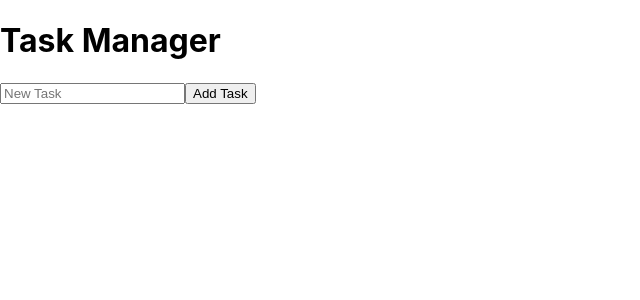
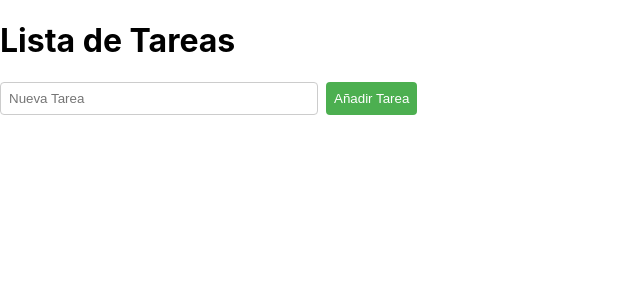
Before and after one commit to miguelsotelo01/Trabajo-integrador-argentina-programa-4.0--React, a React (Create React App) app: page / in a window 1280 px wide. Shown: the top 300 px of the page, without its empty margins (0-640 px from the left). Built offline with nearby package versions, Linux system fonts and the light colour scheme.

Commit message:
update styledcomponent

```diff
--- a/public/index.html
+++ b/public/index.html
@@ -2,19 +2,16 @@
 <html lang="en">
   <head>
     <meta charset="utf-8" />
-    <link rel="icon" href="%PUBLIC_URL%/favicon.ico" />
     <meta name="viewport" content="width=device-width, initial-scale=1" />
     <meta name="theme-color" content="#000000" />
-    <meta
-      name="description"
-      content="Web site created using create-react-app"
-    />
-    <link rel="apple-touch-icon" href="%PUBLIC_URL%/logo192.png" />
+    <meta name="description" content="Web site created using create-react-app" />
     <!--
+
       manifest.json provides metadata used when your web app is installed on a
       user's mobile device or desktop. See https://developers.google.com/web/fundamentals/web-app-manifest/
     -->
     <link rel="manifest" href="%PUBLIC_URL%/manifest.json" />
+    <link rel="icon" href="/tarea-app-ap4-0/src/assets/argentina.png" />
     <!--
       Notice the use of %PUBLIC_URL% in the tags above.
       It will be replaced with the URL of the `public` folder during the build.
@@ -24,7 +21,7 @@
       work correctly both with client-side routing and a non-root public URL.
       Learn how to configure a non-root public URL by running `npm run build`.
     -->
-    <title>React App</title>
+    <title>Lista de Tareas - AP-4.0</title>
   </head>
   <body>
     <noscript>You need to enable JavaScript to run this app.</noscript>
--- a/src/App.css
+++ b/src/App.css
@@ -36,3 +36,6 @@
     transform: rotate(360deg);
   }
 }
+.titulo {
+  text-align: center;
+}
--- a/src/App.js
+++ b/src/App.js
@@ -9,11 +9,10 @@ const App = () => {
   useEffect(() => {
     // Efecto de Actualización
     console.log('Tasks updated:', tasks);
-    // Puedes agregar aquí la lógica para la persistencia de datos en localStorage si lo deseas
   }, [tasks]);
 
   const handleTaskComplete = (taskId, isCompleted) => {
-    // Actualizar el estado para marcar la tarea como completada
+    // Actualizar el estado de completado o no de la tarea
     setTasks(prevTasks =>
       prevTasks.map(task =>
         task.id === taskId ? { ...task, completed: isCompleted } : task
@@ -22,12 +21,12 @@ const App = () => {
   };
 
   const handleTaskDelete = taskId => {
-    // Eliminar la tarea del estado
+    // Eliminar la tarea
     setTasks(prevTasks => prevTasks.filter(task => task.id !== taskId));
   };
 
   const handleTaskAdd = taskName => {
-    // Agregar una nueva tarea al estado
+    // Agregar una nueva tarea
     const newTask = {
       id: tasks.length + 1,
       name: taskName,
@@ -35,7 +34,9 @@ const App = () => {
     };
     setTasks(prevTasks => [...prevTasks, newTask]);
   };
+
   const handleTaskEdit = (taskId, editedTaskName) => {
+    //actualiza la tarea de ser modificada
     setTasks((prevTasks) =>
       prevTasks.map((task) =>
         task.id === taskId ? { ...task, name: editedTaskName } : task
@@ -45,7 +46,7 @@ const App = () => {
 
   return (
     <div>
-      <h1>Task Manager</h1>
+      <h1 className='titulo'>Lista de Tareas</h1>
       <TaskForm onTaskAdd={handleTaskAdd} />
       <TaskList
         tasks={tasks}
--- a/src/components/taskForm.jsx
+++ b/src/components/taskForm.jsx
@@ -1,4 +1,28 @@
 import React, { useState } from 'react';
+import styled from 'styled-components';
+
+const FormContainer = styled.form`
+  display: flex;
+  margin-bottom: 20px;
+
+  input {
+    flex: 1;
+    padding: 8px;
+    border: 1px solid #ccc;
+    border-radius: 4px;
+    max-width: 300px;
+  }
+
+  button {
+    margin-left: 8px;
+    padding: 8px;
+    background-color: #4caf50;
+    color: white;
+    border: none;
+    border-radius: 4px;
+    cursor: pointer;
+  }
+`;
 
 const TaskForm = ({ onTaskAdd }) => {
   const [newTask, setNewTask] = useState('');
@@ -10,15 +34,15 @@ const TaskForm = ({ onTaskAdd }) => {
   };
 
   return (
-    <form onSubmit={handleSubmit}>
+    <FormContainer onSubmit={handleSubmit}>
       <input
         type="text"
-        placeholder="New Task"
+        placeholder="Nueva Tarea"
         value={newTask}
         onChange={e => setNewTask(e.target.value)}
       />
-      <button type="submit">Add Task</button>
-    </form>
+      <button type="submit">Añadir Tarea</button>
+    </FormContainer>
   );
 };
 
--- a/src/components/taskItem.jsx
+++ b/src/components/taskItem.jsx
@@ -1,33 +1,50 @@
 import React, { useState } from 'react';
+import styled from 'styled-components';
 
+const ListItem = styled.li`
+  margin-bottom: 8px;
+  display: flex;
+  align-items: center;
+
+  div {
+    flex: 1;
+  }
+
+  span {
+    text-decoration: ${props => (props.completed ? 'line-through' : 'none')};
+  }
+
+  button {
+    margin-left: 8px;
+    padding: 8px;
+    cursor: pointer;
+  }
+`;
 const TaskItem = ({ task, onTaskComplete, onTaskDelete, onTaskEdit }) => {
+
   const [isEditing, setIsEditing] = useState(false);
   const [editedTaskName, setEditedTaskName] = useState(task.name);
 
   const handleComplete = () => {
     onTaskComplete(task.id, !task.completed);
   };
-
   const handleDelete = () => {
     onTaskDelete(task.id);
   };
-
   const handleEdit = () => {
     setIsEditing(true);
   };
-
   const handleSave = () => {
     onTaskEdit(task.id, editedTaskName);
     setIsEditing(false);
   };
-
   const handleCancel = () => {
     setEditedTaskName(task.name);
     setIsEditing(false);
   };
 
   return (
-    <li>
+    <ListItem>
       {isEditing ? (
         <div>
           <input
@@ -35,20 +52,20 @@ const TaskItem = ({ task, onTaskComplete, onTaskDelete, onTaskEdit }) => {
             value={editedTaskName}
             onChange={(e) => setEditedTaskName(e.target.value)}
           />
-          <button onClick={handleSave}>Save</button>
-          <button onClick={handleCancel}>Cancel</button>
+          <button onClick={handleSave}>Guardar</button>
+          <button onClick={handleCancel}>Cancelar</button>
         </div>
       ) : (
         <div>
           <span style={{ textDecoration: task.completed ? 'line-through' : 'none' }}>
             {task.name}
           </span>
-          <button onClick={handleComplete}>{task.completed ? 'Reopen' : 'Complete'}</button>
-          <button onClick={handleDelete}>Delete</button>
-          <button onClick={handleEdit}>Edit</button>
+          <button onClick={handleComplete}>{task.completed ? 'reabrir' : 'Completada'}</button>
+          <button onClick={handleDelete}>Eliminar</button>
+          <button onClick={handleEdit}>Editar</button>
         </div>
       )}
-    </li>
+    </ListItem>
   );
 };
 
--- a/src/components/taskList.jsx
+++ b/src/components/taskList.jsx
@@ -1,9 +1,15 @@
 import React from 'react';
 import TaskItem from './taskItem';
+import styled from 'styled-components';
+
+const ListContainer = styled.ul`
+  list-style-type: none;
+  padding: 0;
+`;
 
 const TaskList = ({ tasks, onTaskComplete, onTaskDelete,onTaskEdit }) => {
   return (
-    <ul>
+    <ListContainer>
       {tasks.map(task => (
         <TaskItem
           key={task.id}
@@ -13,7 +19,7 @@ const TaskList = ({ tasks, onTaskComplete, onTaskDelete,onTaskEdit }) => {
           onTaskEdit={onTaskEdit}
         />
       ))}
-    </ul>
+    </ListContainer>
   );
 };
 
```
Also changed, not shown: src/assets/argentina.png (added).
